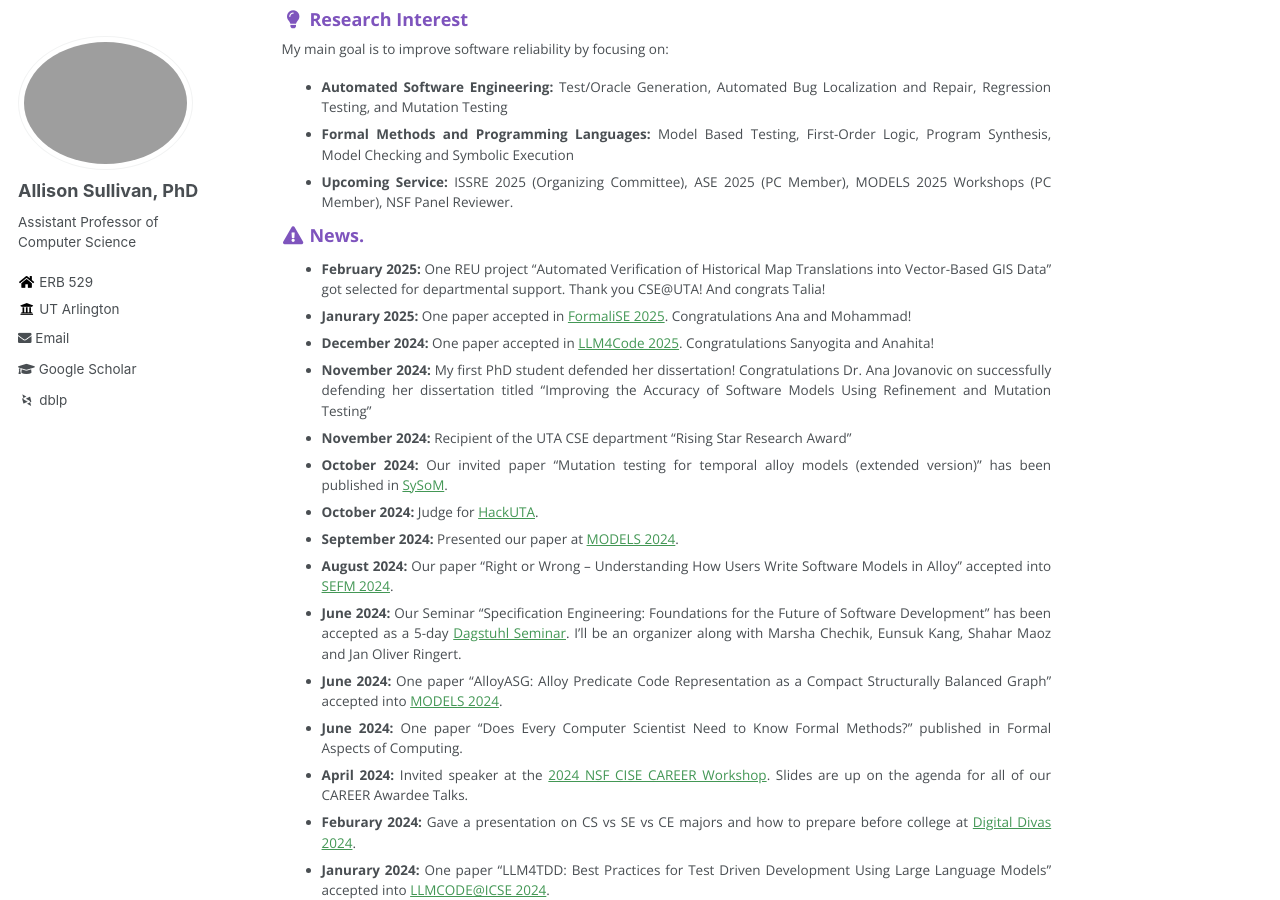
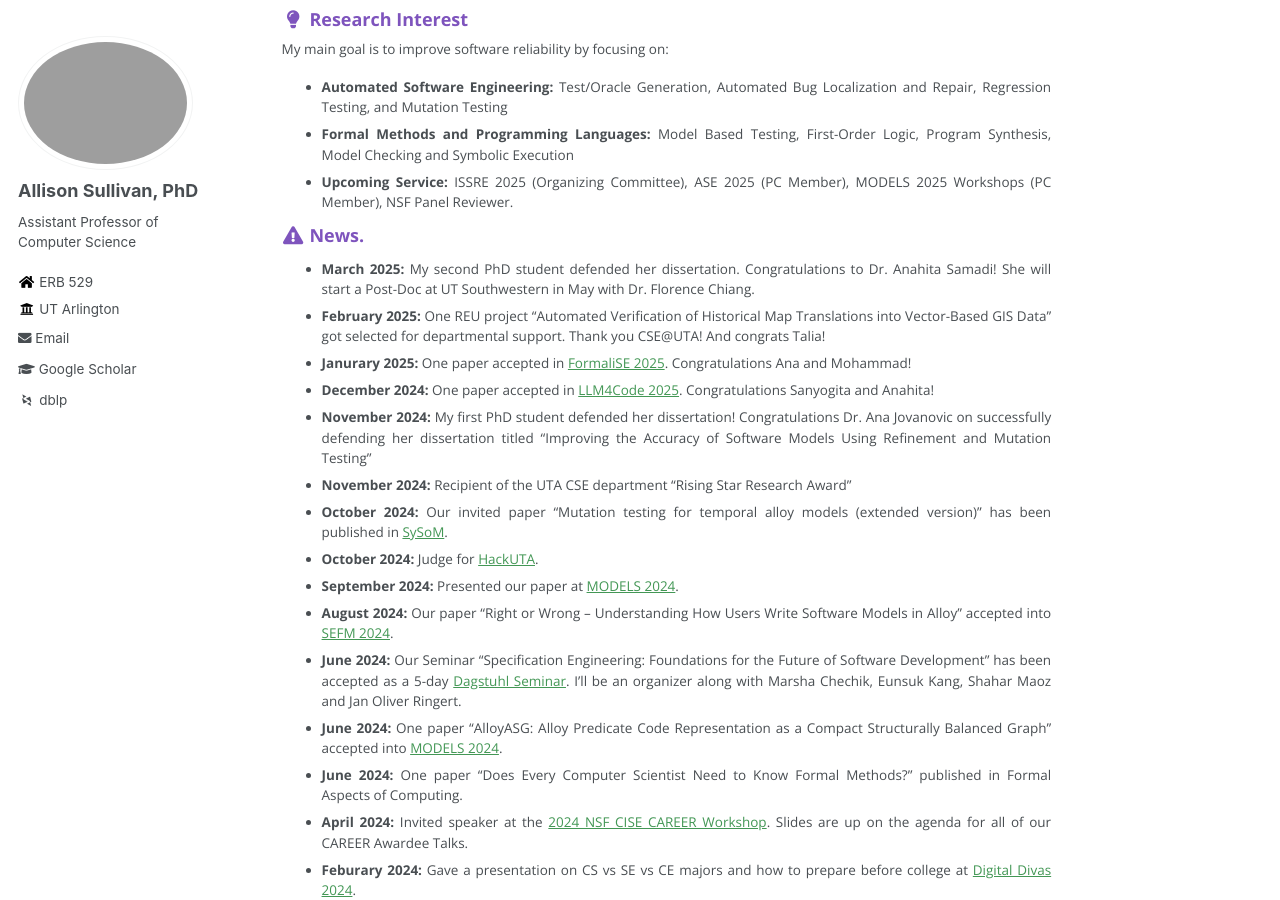
Before and after one commit to Allisonius/allisonius.github.io, a Jekyll site: the page built from _pages/about.md, in a window 1280 px wide and 900 px high, scrolled down 496 px. Built offline with Jekyll 4.4.1, drawn with Linux system fonts in a browser that asks for light colours; some web fonts are replaced.

Commit message:
Update about.md

```diff
--- a/_pages/about.md
+++ b/_pages/about.md
@@ -31,6 +31,7 @@ Checking and Symbolic Execution
 
 ### <i class="fa fa-fw fa-exclamation-triangle" aria-hidden="true"></i> News.
 
+* **March 2025:** My second PhD student defended her dissertation. Congratulations to Dr. Anahita Samadi! She will start a Post-Doc at UT Southwestern in May with Dr. Florence Chiang.
 * **February 2025:** One REU project "Automated Verification of Historical Map Translations into Vector-Based GIS Data" got selected for departmental support. Thank you CSE@UTA! And congrats Talia!
 * **Janurary 2025:** One paper accepted in [FormaliSE 2025](https://conf.researchr.org/home/Formalise-2025). Congratulations Ana and Mohammad!
 * **December 2024:** One paper accepted in [LLM4Code 2025](https://llm4code.github.io/). Congratulations Sanyogita and Anahita!
```
